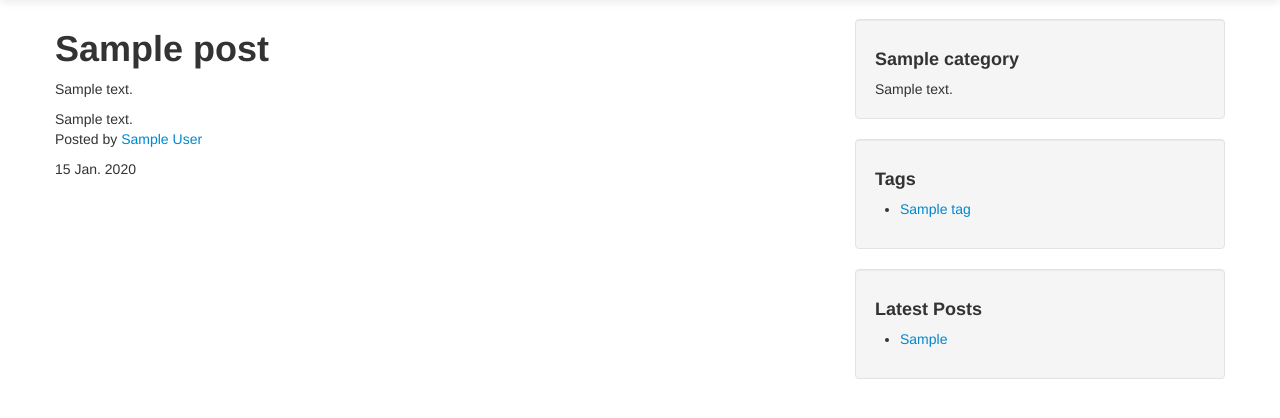
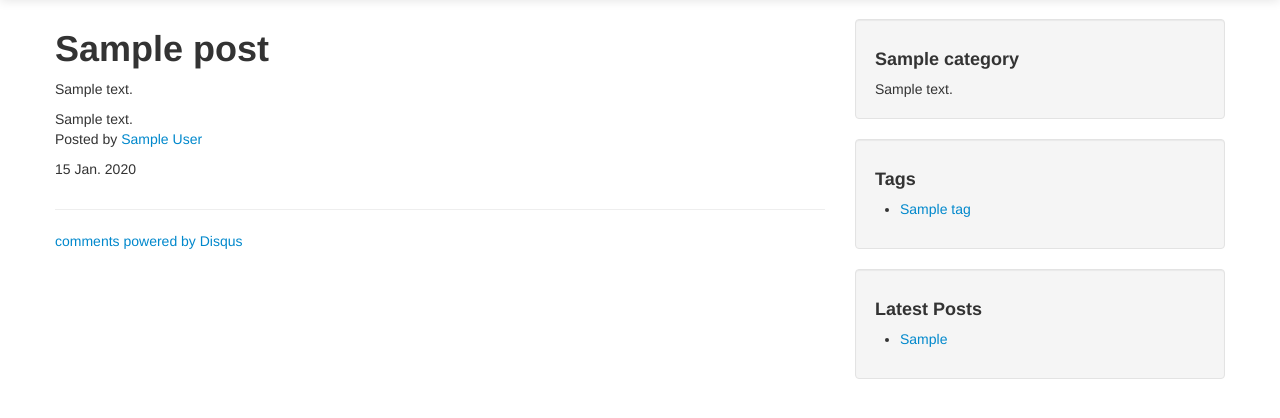
Before and after one commit to marcofucci/django-miniblog, a Django app: template miniblog/templates/blog/blog_post_detail.html in a window 1280 px wide. Shown: the part 41-459 px from the top of the page. Run offline with Django 3.2, Linux system fonts and the light colour scheme; the template is opened without the code that fills it: most values are stand-ins (such as "Sample title", 1, 10 or a date in 2020); parts of the project's set-up code (start-up, migrations or seed data) failed here and were passed over; some libraries are stand-ins or nearby versions.

Commit message:
added disqus support

```diff
--- a/miniblog/templates/blog/blog_post_detail.html
+++ b/miniblog/templates/blog/blog_post_detail.html
@@ -28,6 +28,21 @@
 			<p>{{ post.authored_at|date:"d N Y" }}</p>
 		</div>
 	</div>
+
+	<hr>
+
+	<div id="disqus_thread"></div>
+    <script type="text/javascript">
+        var disqus_shortname = 'miniblog';
+
+        (function() {
+            var dsq = document.createElement('script'); dsq.type = 'text/javascript'; dsq.async = true;
+            dsq.src = 'http://' + disqus_shortname + '.disqus.com/embed.js';
+            (document.getElementsByTagName('head')[0] || document.getElementsByTagName('body')[0]).appendChild(dsq);
+        })();
+    </script>
+    <noscript>Please enable JavaScript to view the <a href="http://disqus.com/?ref_noscript">comments powered by Disqus.</a></noscript>
+    <a href="http://disqus.com" class="dsq-brlink">comments powered by <span class="logo-disqus">Disqus</span></a>
 
 {% endblock %}
 
```
